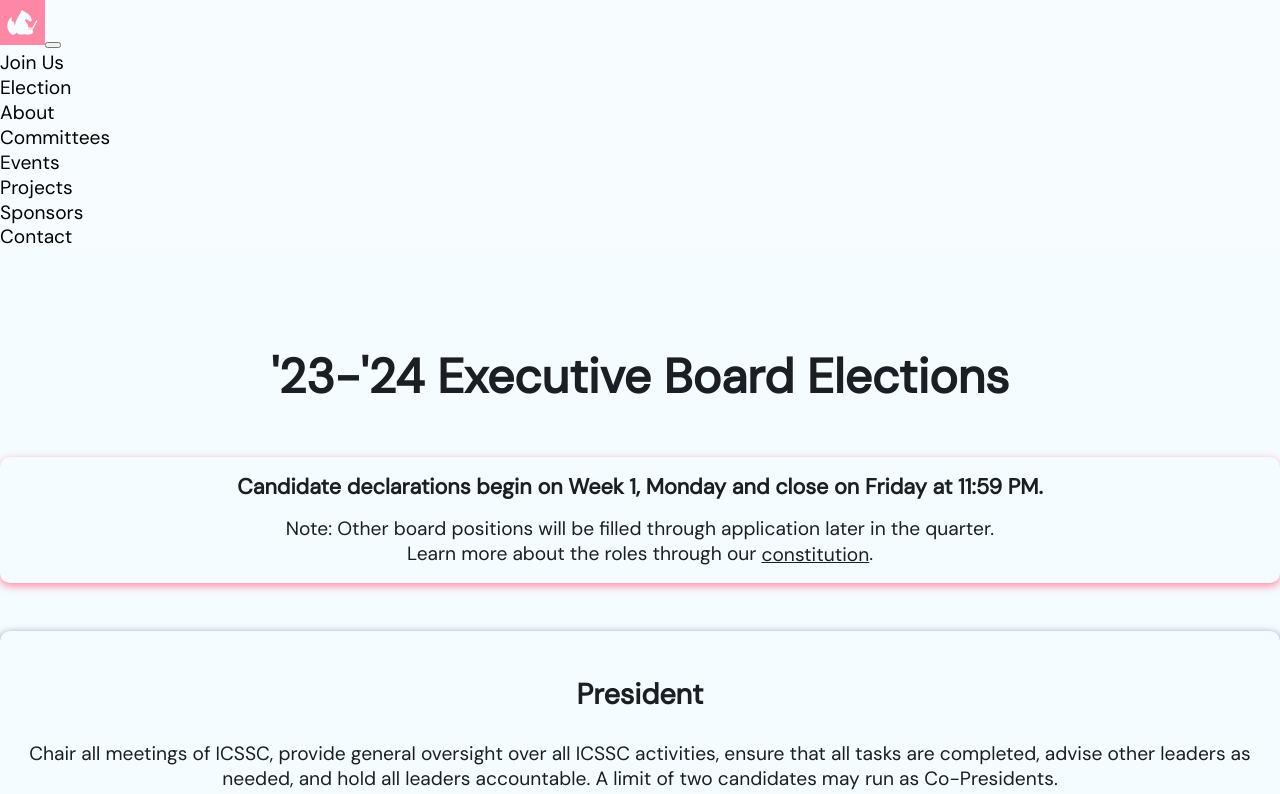
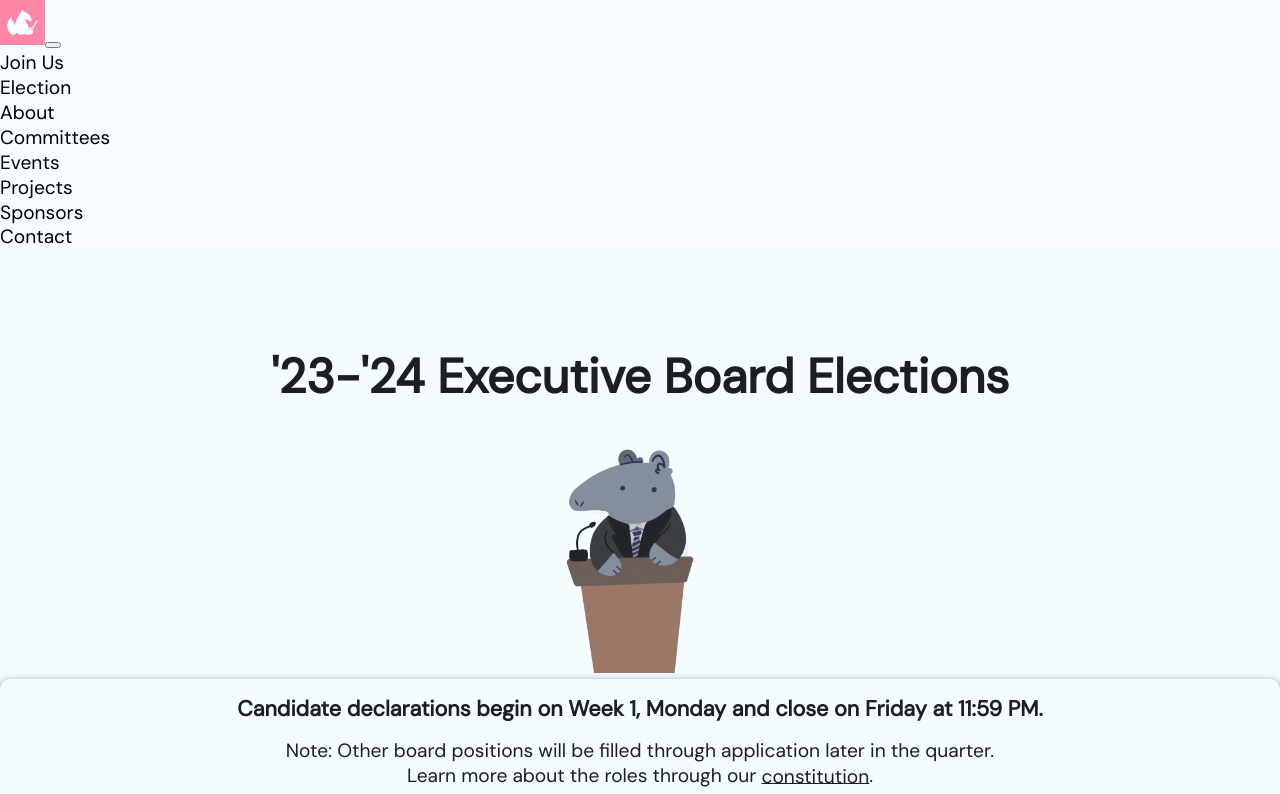
Before and after one commit to icssc/icssc-website, a Next.js app: page /election in a window 1280 px wide. Shown: the top 794 px of the page. Built offline with nearby package versions, Linux system fonts and the light colour scheme.

Commit message:
Elections Week 1

```diff
--- a/pages/election.js
+++ b/pages/election.js
@@ -8,7 +8,14 @@ export default function Election() {
     <Container>
       <div className={styles.section}>
         <h1>'23-'24 Executive Board Elections</h1>
-
+        {/* Voting Form:  https://bit.ly/ICSSC23-24Voting*/}
+        <img
+          src="/assets/img/graphics/anteater_election.png"
+          alt="Anteater on Podium"
+          height="auto"
+          width="300px"
+          style={{marginTop:"-3rem", marginBottom:"-3rem"}}
+        />
         <div className={styles.oneContainer}>
           <b>Candidate declarations begin on Week 1, Monday and close on Friday at 11:59 PM.</b>
           <p>Note: Other board positions will be filled through application later in the quarter.<br/>Learn more about the roles through our <a target="_blank" rel="noreferrer" href="https://docs.google.com/document/u/1/d/e/2PACX-1vTP7A3qVqX3ZXJ44WT7x4vhUsOWGBQMCenB4Ls76rUsJURfz8bJl0UIITJyKZWQJ-3-m7BB8RMKzvxB/pub">
@@ -37,7 +44,7 @@ export default function Election() {
               <p>In charge of communications with ICS clubs and the consortium.</p>
             </div>
           </div>
-          <a target="_blank" rel="noreferrer" href="https://docs.google.com/forms/d/e/1FAIpQLSfTfE-ra5_lsWP31sri3SkkhgqVJ_I8HTFhBfPITiwO_i6Z2Q/closedform">
+          <a target="_blank" rel="noreferrer" href="https://bit.ly/ICSSC23-24Declarations">
           <button className='pinkButton' style={{marginTop: "25px"}} type="button">Candidacy Form</button></a>
         </div>
       </div>
```
Also changed, not shown: public/assets/img/graphics/anteater_election.png (added).
